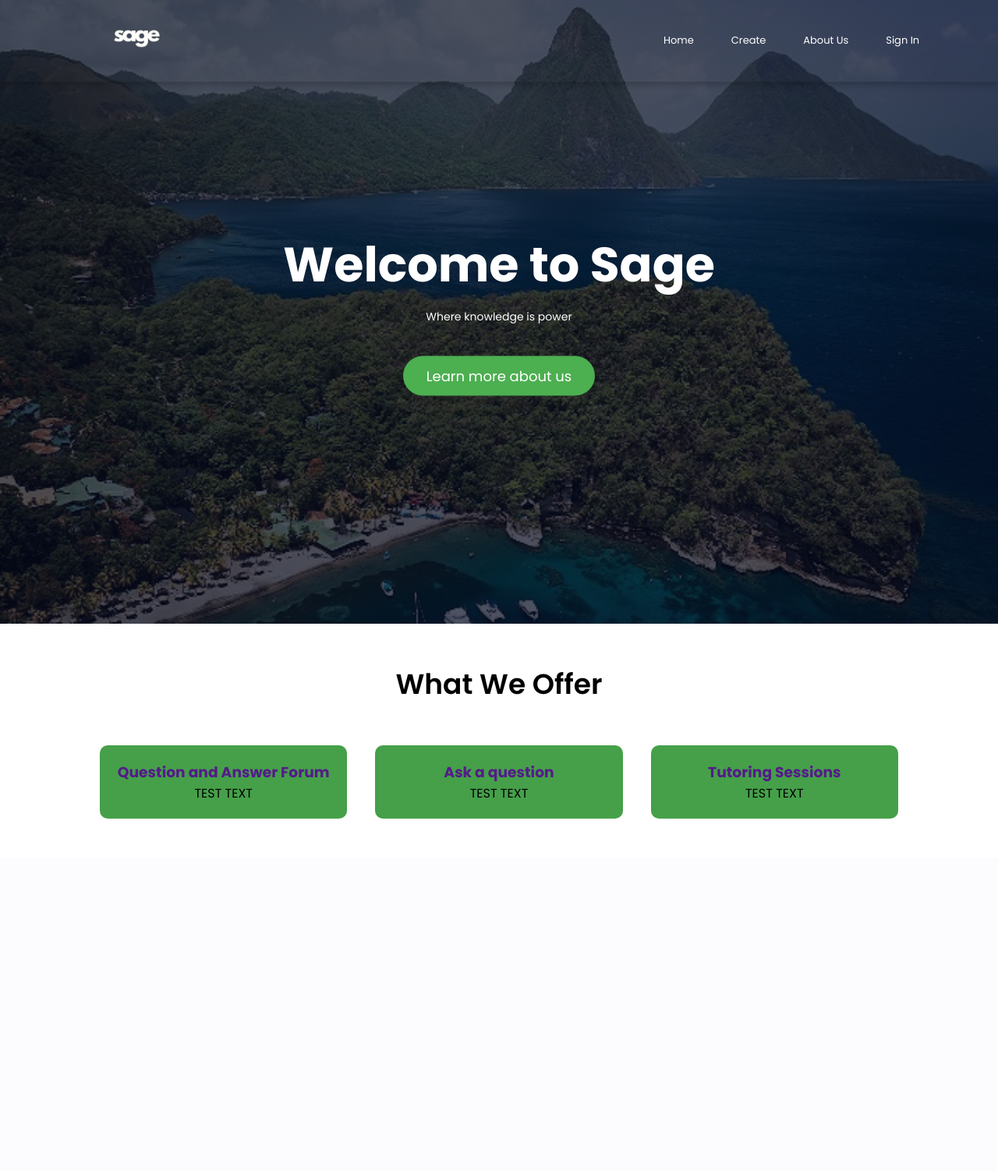
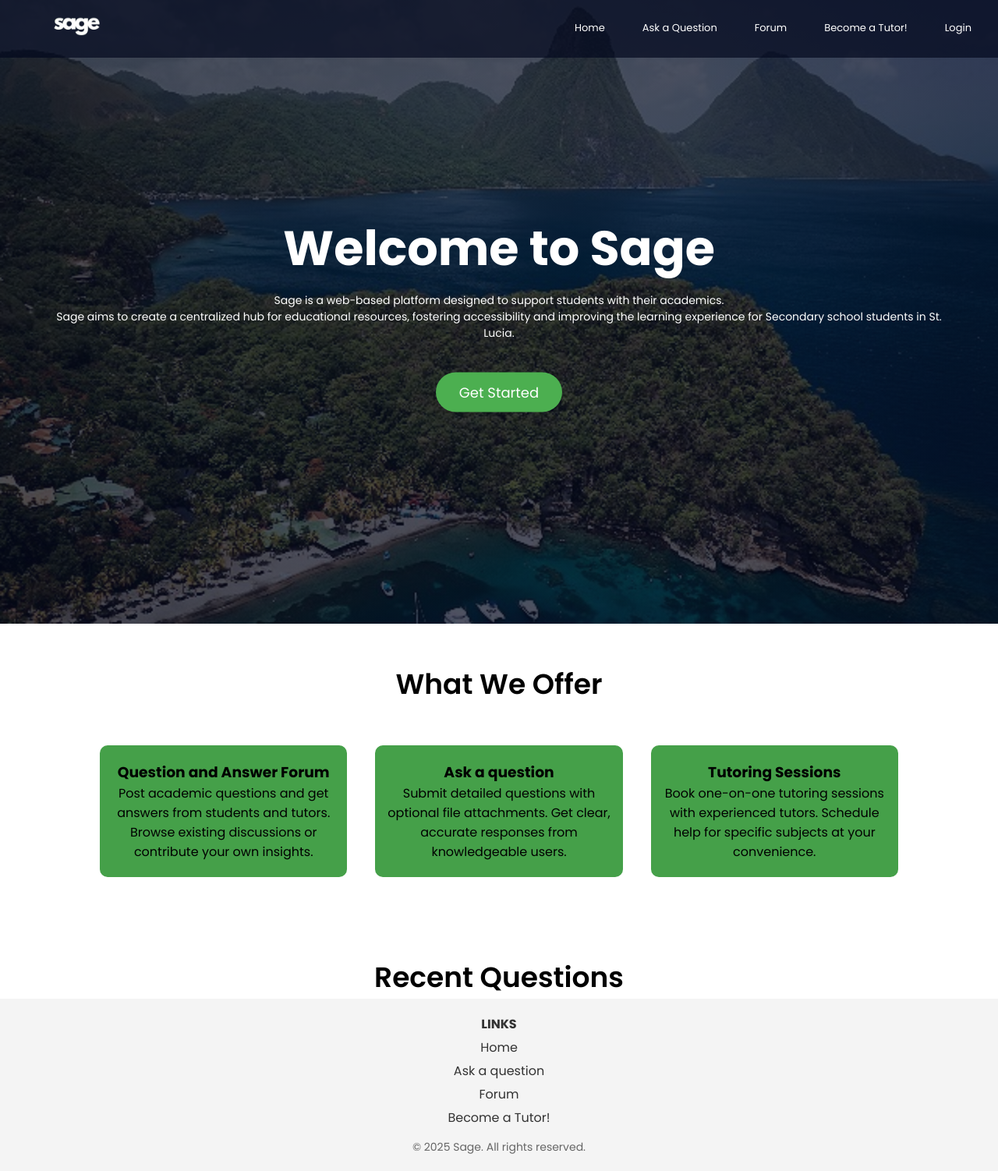
Before and after one commit to Kevanwya/Sage, a PHP site: page / in a window 1280 px wide. Shown: the whole page at 78% size. Before the commit the page ends 1050 px from the top, so only its background shows below. Run offline with PHP 8.4, Linux system fonts and the light colour scheme.

Commit message:
Recent Edit

```diff
--- a/css/styles.css
+++ b/css/styles.css
@@ -5,7 +5,7 @@
 }
 
 .header {
-    min-height: 100vh;;
+    min-height: 100vh;
     width: 100%;
     background-image: linear-gradient(rgba(4,9,30,0.7),rgba(4,9,30,0.7)), url(../images/banner.png);
     background-position: center;
@@ -18,17 +18,15 @@ nav {
     display: flex;
     justify-content: space-between;
     align-items: center;
-    padding: 2% 6%;
-    position: sticky;
-    top: 0;
-    z-index: 1000;
-    box-shadow: 0 4px 8px rgba(0, 0, 0, 0.2);
+    position: fixed;
+    width: 100%;
+    background-color: rgba(4,9,30,0.7);
 }
 
 .navbar {
     display: flex;
     justify-content: space-between;
-    padding: 0;
+    padding: 10px;
 }
 
 .navbar ul {
@@ -45,7 +43,7 @@ nav {
     position: relative;
 }
 
-.navbar ul li a, .dropbtn {
+.navbar ul li a{
     color: #fff;
     text-decoration: none;
     font-size: 13px;
@@ -70,40 +68,6 @@ nav {
 
 .navbar ul li:hover::after {
     width: 100%;
-}
-
-/* Dropdown */
-
-.dropdown {
-    position: relative;
-    display: inline-block;
-}
-
-.dropdown-content {
-    display: none;
-    position: absolute;
-    background-color: #4CAF50;
-    min-width: 160px;
-    box-shadow: 0px 8px 16px 0px rgba(0, 0, 0, 0.2);
-    z-index: 1;
-}
-
-.dropdown-content a {
-    float: none;
-    color: black;
-    padding: 12px 16px;
-    font-family: 'Poppins', sans-serif;
-    text-decoration: none;
-    display: block;
-    text-align: left;
-}
-
-.dropdown-content a:hover {
-    background-color: #45a049;
-}
-
-.dropdown:hover .dropdown-content {
-    display: block;
 }
 
 .welcome {
@@ -142,10 +106,6 @@ nav {
     background-color: #45a049;
 }
 
-.features-link {
-    text-decoration: none;
-}
-
 #offers {
     width: 80%;
     margin: auto;
@@ -172,3 +132,46 @@ nav {
     padding: 20px 12px;
     box-sizing: border-box;
 }
+
+#recent {
+    width: 80%;
+    margin: auto;
+    text-align: center;
+    padding-top: 50px;
+}
+
+#recent h1 {
+    font-size: 36px;
+    font-weight: 600;
+}
+
+/* Footer */
+
+footer {
+    background-color: #f4f4f4;
+    padding: 20px;
+    text-align: center;
+    color: #333;
+}
+
+.footer-links p {
+    font-weight: bold;
+    margin-bottom: 5px;
+}
+
+.footer-links a {
+    display: block;
+    color: #333;
+    text-decoration: none;
+    margin: 5px 0;
+}
+
+.footer-links a:hover {
+    text-decoration: underline;
+}
+
+.footer-text {
+    margin-top: 15px;
+    font-size: 14px;
+    color: #666;
+}
--- a/index.html
+++ b/index.html
@@ -5,7 +5,7 @@
     <meta name="viewport" content="width=device-width, initial-scale=1.0">
     <title>Sage</title>
     <link rel="stylesheet" href="css/styles.css">
-    <link rel="stylesheet" href="js/main.js">
+    <script src="js/main.js" defer></script>
     <link rel="preconnect" href="https://fonts.googleapis.com">
     <link rel="preconnect" href="https://fonts.gstatic.com" crossorigin>
     <link href="https://fonts.googleapis.com/css2?family=Poppins:wght@300;400;600;700&display=swap" rel="stylesheet">
@@ -18,22 +18,19 @@
         <div class="navbar">
             <ul>
                 <li><a href="index.html">Home</a></li>
-                <li class="dropdown">
-                    <button class="dropbtn">Create</button>
-                    <div class="dropdown-content">
-                        <a href="">Question</a>
-                    </div>
-                </li>
-                <li><a href="aboutus.html">About Us</a></li>
-                <li><a href="">Sign In</a></li>
+                <li><a href="question.html">Ask a Question</a></li>
+                <li><a href="forum.html">Forum</a></li>
+                <li><a href="">Become a Tutor!</a></li>
+                <li><a href="login.html">Login</a></li>
             </ul>
         </div>
     </nav>
 
 <div class="welcome">
     <h1>Welcome to Sage</h1>
-    <p>Where knowledge is power</p>
-    <a href="aboutus.html" class="welcomebtn">Learn more about us</a>
+    <p>Sage is a web-based platform designed to support students with their academics. <br>
+    Sage aims to create a centralized hub for educational resources, fostering accessibility and improving the learning experience for Secondary school students in St. Lucia. </p>
+    <a href="question.html" class="welcomebtn">Get Started</a>
 </div>
 </section>
 
@@ -44,36 +41,41 @@
 
     <div class="features">
         <div class="offerings">
-            <a href="" class="features-link">
             <h3>Question and Answer Forum</h3>
-            </a>
-            <p>TEST TEXT</p>
+            <p>Post academic questions and get answers from students and tutors. Browse existing discussions or contribute your own insights.</p>
         </div>
 
         <div class="offerings">
-            <a href="" class="features-link">
             <h3>Ask a question</h3>
-            </a>
-            <p>TEST TEXT</p>
+            <p>Submit detailed questions with optional file attachments. Get clear, accurate responses from knowledgeable users.</p>
         </div>
 
         <div class="offerings">
-            <a href="" class="features-link">
             <h3>Tutoring Sessions</h3>
-            </a>
-            <p>TEST TEXT</p>
+            <p>Book one-on-one tutoring sessions with experienced tutors. Schedule help for specific subjects at your convenience.</p>
         </div>
     </div>
 </section>
 
+<!--Recent Questions Section-->
 
+<section id="recent">
+    <h1>Recent Questions</h1>
 
 </section>
 
+<!--Footer Section-->
 
-
-
-
+<footer>
+    <div class="footer-links">
+        <p>LINKS</p>
+        <a href="index.html">Home</a>
+        <a href="question.html">Ask a question</a>
+        <a href="forum.html">Forum</a>
+        <a href="">Become a Tutor!</a>
+    </div>
+    <p class="footer-text">&copy; 2025 Sage. All rights reserved.</p>
+</footer>
 
 </body>
 </html>
--- a/js/main.js
+++ b/js/main.js
@@ -1,12 +0,0 @@
-document.addEventListener("DOMContentLoaded", function () {
-    document.addEventListener("click", function (event) {
-        let dropdown = document.querySelector(".dropdown-content");
-        let dropbtn = document.querySelector(".dropbtn");
-
-        if (dropbtn.contains(event.target)) {
-            dropdown.classList.toggle("show");
-        } else if (!dropdown.contains(event.target)) {
-            dropdown.classList.remove("show");
-        }
-    });
-});
```
Also changed, not shown: aboutus.html (deleted), forum.html (added), login.html (added), question.html (added). Lines whose indentation alone changed are shown as unchanged.
